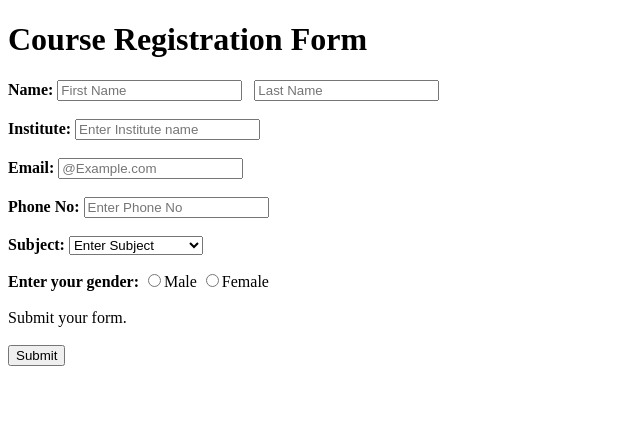
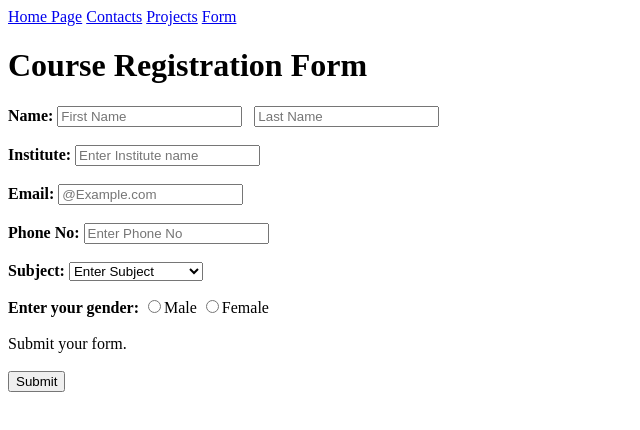
Before and after one commit to MianZiauddin/portfolio, a plain HTML site: page Forms/forms.html in a window 1280 px wide. Shown: the whole page, without its empty margins (0-640 px from the left). Drawn offline with Linux system fonts and the light colour scheme.

Commit message:
form updated

```diff
--- a/Forms/forms.html
+++ b/Forms/forms.html
@@ -6,6 +6,11 @@
     <title>Forms</title>
 </head>
 <body>
+    <a href="../index.html">Home Page</a>
+    <a href="../Contacts/index.html">Contacts</a>
+    <a href="../Projects-Page/index.html">Projects</a>
+    <a href="../Forms/forms.html">Form</a>
+
     <h1>Course Registration Form </h1>
     <form>
         <b>Name:</b> <input type="text" placeholder="First Name"> &nbsp; <input type="text" placeholder="Last Name"> <br><br>
```
Also changed, not shown: Contacts/index.html (+1 -0 lines), Projects-Page/index.html (+1 -0 lines), Skill-Page/index.html (+1 -0 lines), index.html (+1 -0 lines).
